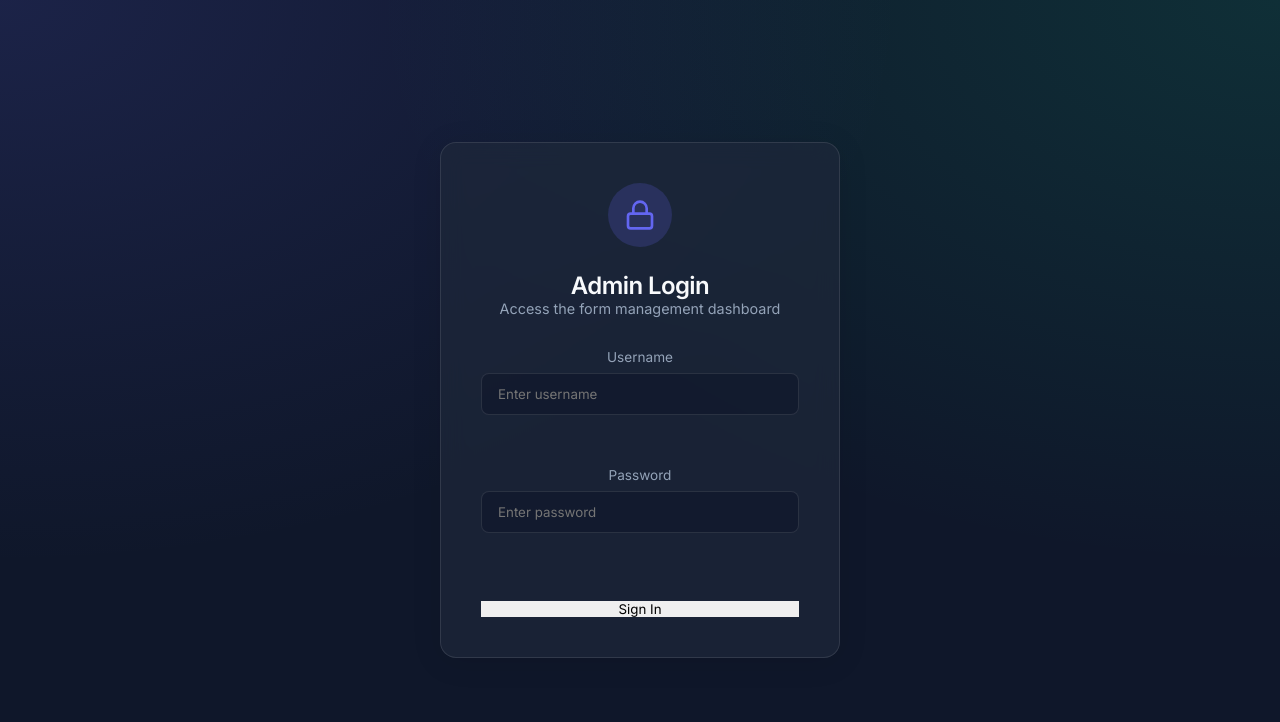
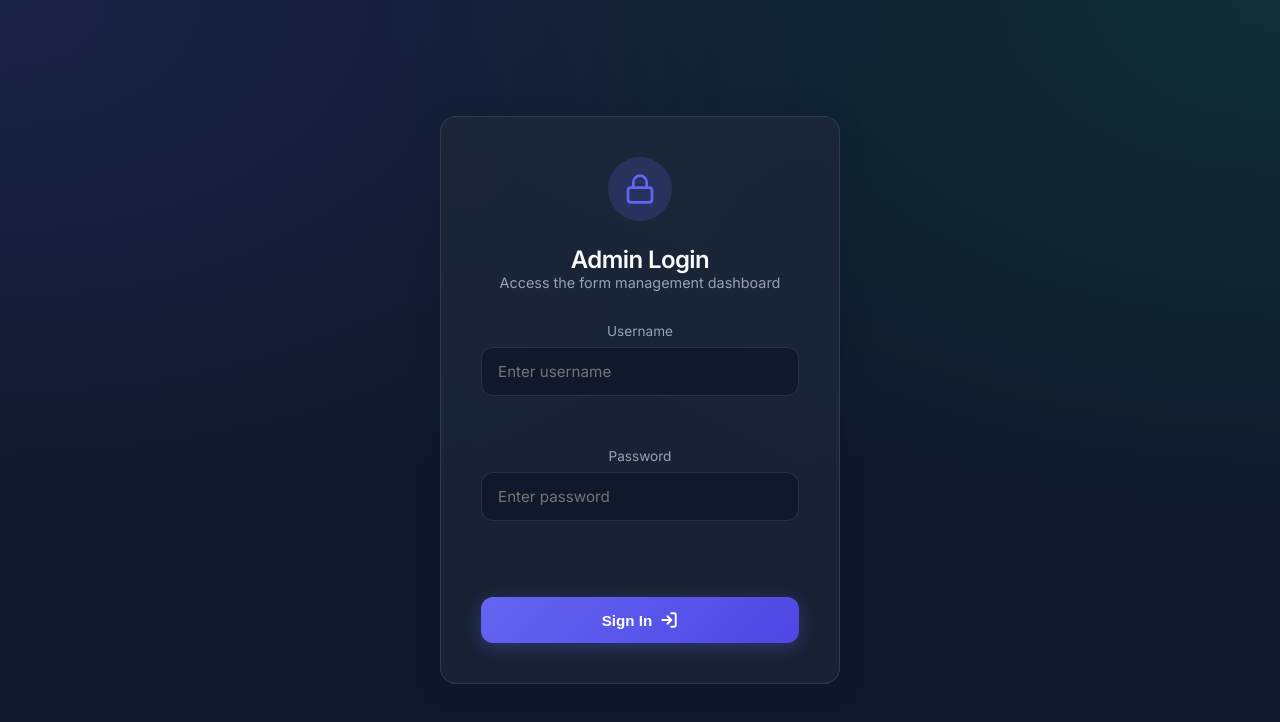
Before and after one commit to saivenkataramireddykesari/jot-forms-frontend, a React (Vite) app: page /admin/login in a window 1280 px wide. Shown: the top 722 px of the page. Built offline with nearby package versions, Linux system fonts and the light colour scheme.

Commit message:
style: enhance admin login button with premium glassmorphism

```diff
--- a/src/AdminLogin.jsx
+++ b/src/AdminLogin.jsx
@@ -82,8 +82,19 @@ const AdminLogin = () => {
                         </div>
                     )}
 
-                    <button type="submit" className="glass-button primary" disabled={loading} style={{ marginTop: '1rem' }}>
-                        {loading ? 'Logging in...' : 'Sign In'}
+                    <button type="submit" className="glass-button primary" disabled={loading} style={{ marginTop: '1.5rem' }}>
+                        {loading ? (
+                            'Logging in...'
+                        ) : (
+                            <>
+                                <span>Sign In</span>
+                                <svg width="18" height="18" viewBox="0 0 24 24" fill="none" stroke="currentColor" strokeWidth="2.5" strokeLinecap="round" strokeLinejoin="round">
+                                    <path d="M15 3h4a2 2 0 0 1 2 2v14a2 2 0 0 1-2 2h-4" />
+                                    <polyline points="10 17 15 12 10 7" />
+                                    <line x1="15" y1="12" x2="3" y2="12" />
+                                </svg>
+                            </>
+                        )}
                     </button>
                 </form>
             </div>
--- a/src/index.css
+++ b/src/index.css
@@ -50,25 +50,60 @@ h1, h2, h3 {
   letter-spacing: -0.025em;
 }
 
-button {
+.glass-button {
+  padding: 0.875rem 1.5rem;
+  border-radius: 12px;
+  font-weight: 600;
+  font-size: 0.95rem;
+  display: flex;
+  align-items: center;
+  justify-content: center;
+  gap: 0.5rem;
   cursor: pointer;
-  font-family: inherit;
-  transition: all 0.2s ease;
-  border: none;
-  outline: none;
+  transition: all 0.3s cubic-bezier(0.4, 0, 0.2, 1);
+  border: 1px solid rgba(255, 255, 255, 0.1);
+  background: rgba(255, 255, 255, 0.05);
+  color: var(--text-primary);
+  width: 100%;
 }
 
-.btn-primary {
-  background-color: var(--primary-color);
+.glass-button.primary {
+  background: linear-gradient(135deg, var(--primary-color) 0%, #4f46e5 100%);
   color: white;
-  padding: 0.75rem 1.5rem;
-  border-radius: 8px;
-  font-weight: 500;
+  border: none;
+  box-shadow: 0 4px 15px rgba(99, 102, 241, 0.3);
 }
 
-.btn-primary:hover {
-  background-color: var(--primary-hover);
-  transform: translateY(-1px);
+.glass-button.primary:hover {
+  transform: translateY(-2px);
+  box-shadow: 0 8px 25px rgba(99, 102, 241, 0.5);
+  filter: brightness(1.1);
+}
+
+.glass-button.primary:active {
+  transform: translateY(0);
+}
+
+.glass-button:disabled {
+  opacity: 0.6;
+  cursor: not-allowed;
+  transform: none !important;
+  box-shadow: none !important;
+}
+
+.glass-input {
+  background: rgba(15, 23, 42, 0.8) !important;
+  border: 1px solid var(--border-color) !important;
+  border-radius: 12px !important;
+  padding: 0.875rem 1rem !important;
+  color: white !important;
+  font-size: 0.95rem !important;
+  transition: all 0.2s ease !important;
+}
+
+.glass-input:focus {
+  border-color: var(--primary-color) !important;
+  box-shadow: 0 0 0 4px rgba(99, 102, 241, 0.15) !important;
 }
 
 .btn-danger {
```
